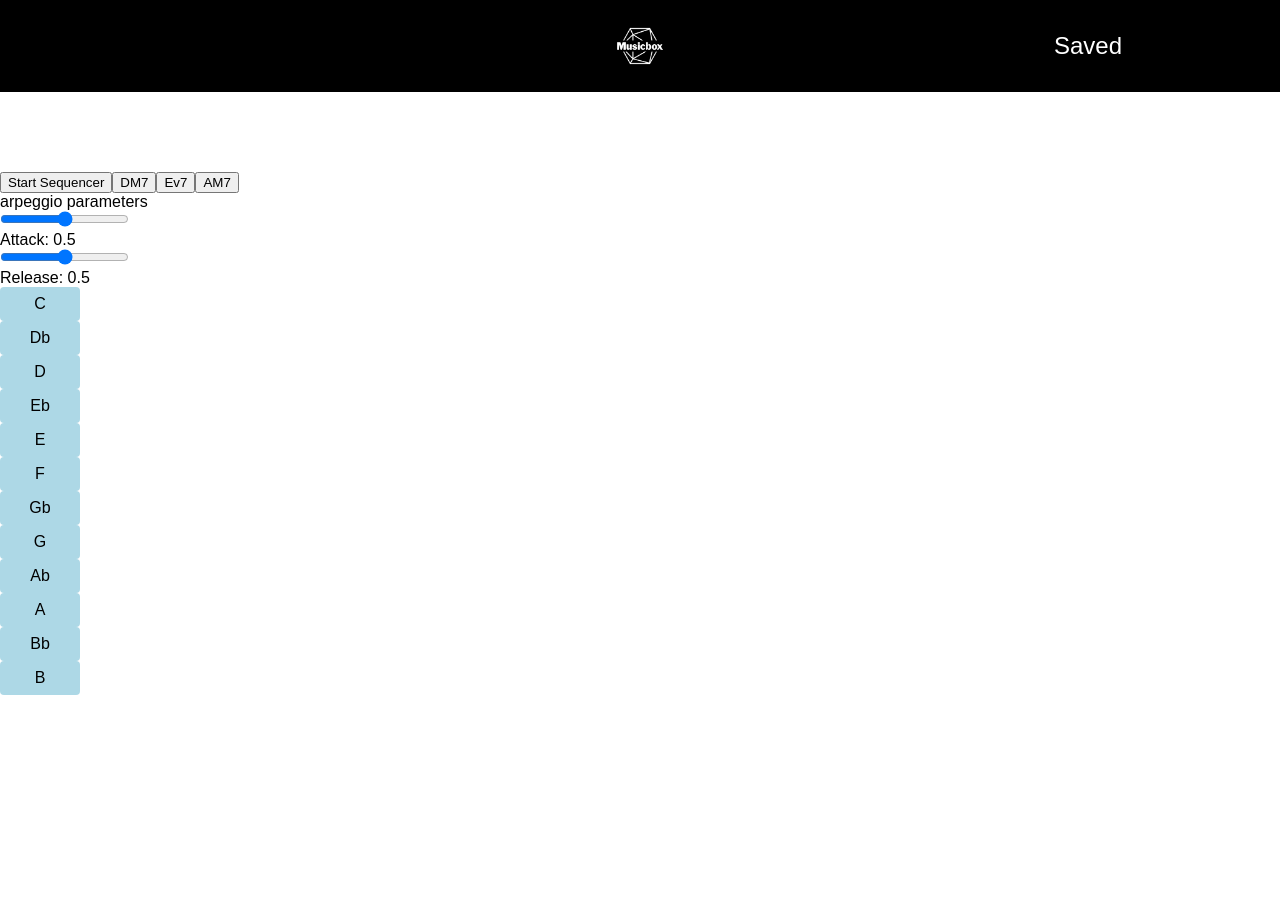
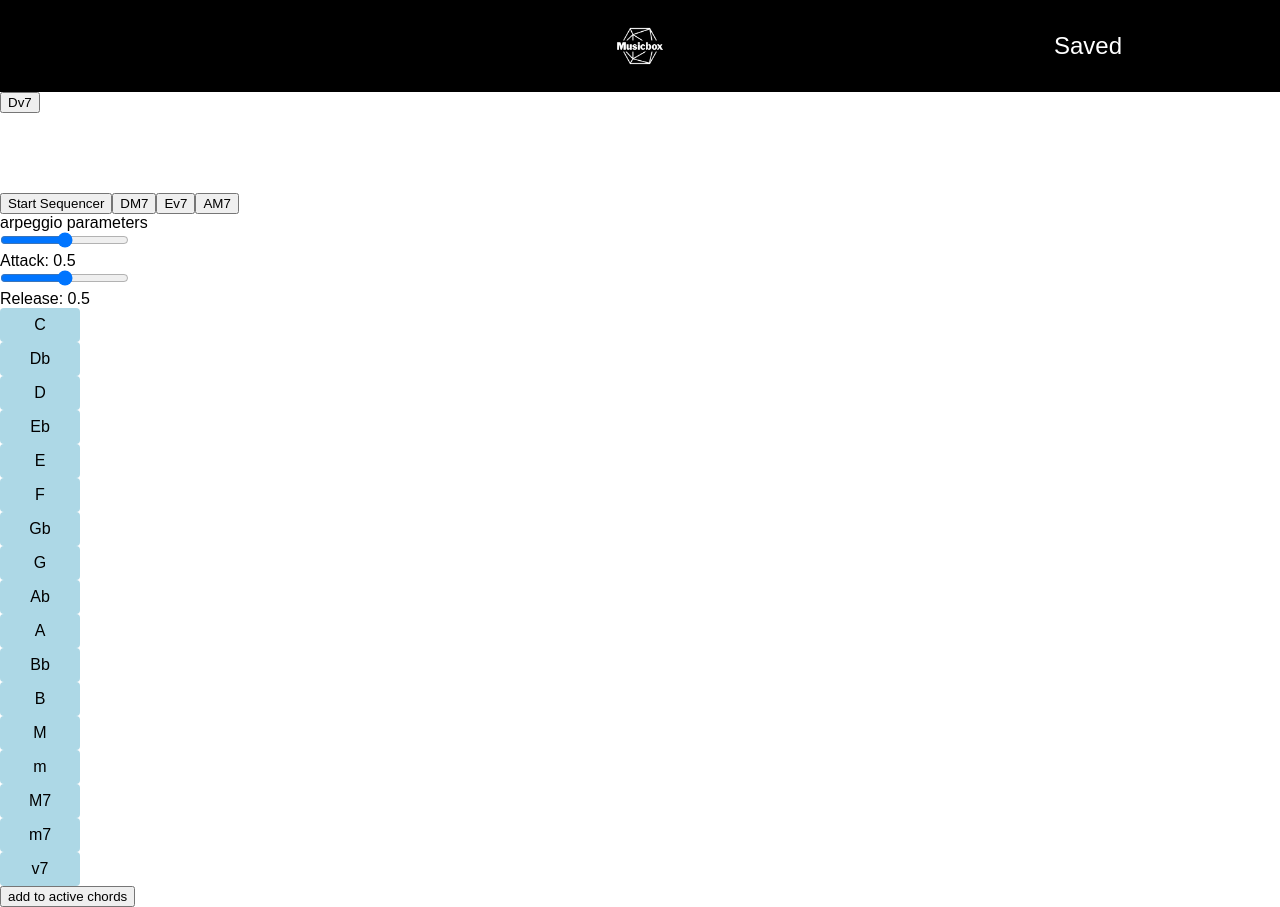
Before and after one commit to Starfodders/Musicbox, a React (Create React App) app: page /test in a window 1280 px wide. Before the commit the page ends 800 px from the top, so only its background shows below. Built offline with nearby package versions, Linux system fonts and the light colour scheme.

Commit message:
hoooooooly shitttttt it works I think

```diff
--- a/src/components/Button/Button.js
+++ b/src/components/Button/Button.js
@@ -2,8 +2,8 @@ import './Button.scss';
 
 const Button = (props) => {
     return (
-        <div className='button' onClick={() => {props.addChordClickHandler(props.note)}} key={props.id}>
-            {props.displayNote}
+        <div className='button' onClick={() => {props.clickHandler(props.input)}} key={props.id}>
+            {props.display}
         </div>
     )
 }
--- a/src/components/TestPage/TestPage.js
+++ b/src/components/TestPage/TestPage.js
@@ -6,15 +6,6 @@ const SequencerExample = () => {
 
     //sequencer run state
     const [isRunning, setIsRunning] = useState(false);
-
-    //activeChordArray
-    const [activeChords, setActiveChords] = useState([]);
-    const [chordToAdd, setChordToAdd] = useState([]);
-
-    const addChordClickHandler = (note) => {
-        setChordToAdd(note)
-        console.log(chordToAdd)
-    }
 
     //chord variables
     const notes = {
@@ -46,11 +37,11 @@ const SequencerExample = () => {
 
         for (let note in notes) {
             note = Number(note)
-          chordObj[note + Object.keys(chordQuality)[0]] = [notes[note]+'3', notes[(note + 7) % 12]+'4', notes[(note + 4) % 12]+'5', notes[note]+'5']
-          chordObj[note + Object.keys(chordQuality)[1]] = [notes[note]+'3', notes[(note + 7) % 12]+'4', notes[(note + 3) % 12]+'5', notes[note]+'5']
-          chordObj[note + Object.keys(chordQuality)[2]] = [notes[note]+'3', notes[(note + 7) % 12]+'4', notes[(note + 4) % 12]+'5', notes[(note + 11) % 12]+'5']
-          chordObj[note + Object.keys(chordQuality)[3]] = [notes[note]+'3', notes[(note + 7) % 12]+'4', notes[(note + 3) % 12]+'5', notes[(note + 10) % 12]+'5']
-          chordObj[note + Object.keys(chordQuality)[4]] = [notes[note]+'3', notes[(note + 7) % 12]+'4', notes[(note + 4) % 12]+'5', notes[(note + 10) % 12]+'5']
+            chordObj[note + Object.keys(chordQuality)[0]] = { id: String(note)+'0', array: [notes[note]+'3', notes[(note + 7) % 12]+'4', notes[(note + 4) % 12]+'5', notes[note]+'5']}
+            chordObj[note + Object.keys(chordQuality)[1]] = { id: String(note)+'1', array: [notes[note]+'3', notes[(note + 7) % 12]+'4', notes[(note + 3) % 12]+'5', notes[note]+'5']}
+            chordObj[note + Object.keys(chordQuality)[2]] = { id: String(note)+'2', array: [notes[note]+'3', notes[(note + 7) % 12]+'4', notes[(note + 4) % 12]+'5', notes[(note + 11) % 12]+'5']}
+            chordObj[note + Object.keys(chordQuality)[3]] = { id: String(note)+'3', array: [notes[note]+'3', notes[(note + 7) % 12]+'4', notes[(note + 3) % 12]+'5', notes[(note + 10) % 12]+'5']}
+            chordObj[note + Object.keys(chordQuality)[4]] = { id: String(note)+'4', array: [notes[note]+'3', notes[(note + 7) % 12]+'4', notes[(note + 4) % 12]+'5', notes[(note + 10) % 12]+'5']}
         }
 
         return chordObj
@@ -76,8 +67,53 @@ const SequencerExample = () => {
 
     const bassPatterns = generateBass();
 
+
+
+
+
+
+
+
+
+    //activeChordArray
+    const [activeChords, setActiveChords] = useState([chords[24]]);
+    const [chordToAdd, setChordToAdd] = useState({});
+
+    const addChordClickHandler = (note) => {
+        setChordToAdd({...chordToAdd, note: note})
+        console.log(chordToAdd)
+    }
+
+    const addChordQualityClickHandler = (quality) => {
+        setChordToAdd({...chordToAdd, quality: quality})
+        console.log(chordToAdd)
+    }
+
+    const addToActiveChords = () => {
+
+        if (!chordToAdd.quality || !chordToAdd.note) {
+            console.log('aaaa')
+            return;
+        }
+
+        console.log(chordToAdd)
+
+        const searchId = String(chordToAdd.note) + String(chordToAdd.quality);
+
+        console.log(searchId)
+
+        const addChord = chords[searchId]
+
+        console.log(addChord)
+
+        setActiveChords([...activeChords, addChord])
+
+        console.log(activeChords)
+
+    }
+
     //states for sequencer notes
-    const [bassNote, setBassNote] = useState(["A2", "E2"]);
+    const [bassNote, setBassNote] = useState(bassPatterns[9]);
     const [chord, setChord] = useState(chords[92]);
 
     //callback functions for changing notes
@@ -85,6 +121,14 @@ const SequencerExample = () => {
         setChord(arp);
         setBassNote(bass);
     }
+
+
+
+
+
+
+
+
 
     //SYNTHS
     //chord
@@ -98,8 +142,6 @@ const SequencerExample = () => {
             type: "sine"
         }
     })
-
-    console.log(chordSynth.get())
 
     //normal
     const synth = new Tone.PolySynth().toDestination();
@@ -156,7 +198,7 @@ const SequencerExample = () => {
         // sequence that plays arpeggiated notes in chord
         const sequence = new Tone.Sequence((time, note) => {
             synth.triggerAttackRelease(note, "8n", time);
-        }, chord).start(0);
+        }, chord.array).start(0);
 
 
         // Set the loop points
@@ -187,6 +229,16 @@ const SequencerExample = () => {
 
   return (
     <>
+    <div className="activeChords">
+        {activeChords.map((chord => {
+
+            console.log(chord);
+
+            return(
+                <button onClick={() => {changeSounds(chord, bassPatterns[chord.id[0]])}}>{notes[chord.id[0]]+chordQuality[chord.id[1]]}</button>
+            )
+        }))}
+    </div>
     <div className="test">
         <button onClick={handleToggleSequencer}>{startStopButton}</button>
         <button onClick={() => {changeSounds(chords[22], bassPatterns[2])}}>{notes[2]+chordQuality[2]}</button>
@@ -217,12 +269,15 @@ const SequencerExample = () => {
     </div>
     {Object.keys(notes).map((note, i) => {
         return (
-            <Button addChordClickHandler={addChordClickHandler} note={note} displayNote={notes[note]} key={i}/>
+            <Button clickHandler={addChordClickHandler} input={note} display={notes[note]} key={i}/>
         )
     })}
-    {/* <form>
-        <Button setChordToAdd={setChordToAdd} note={note}/>
-    </form> */}
+    {Object.keys(chordQuality).map((quality, i) => {
+        return (
+            <Button clickHandler={addChordQualityClickHandler} input={quality} display={chordQuality[quality]} key={i}/>
+        )
+    })}
+    <button onClick={addToActiveChords}>add to active chords</button>
     </>
   );
 };
```
Lines whose indentation alone changed are shown as unchanged.
